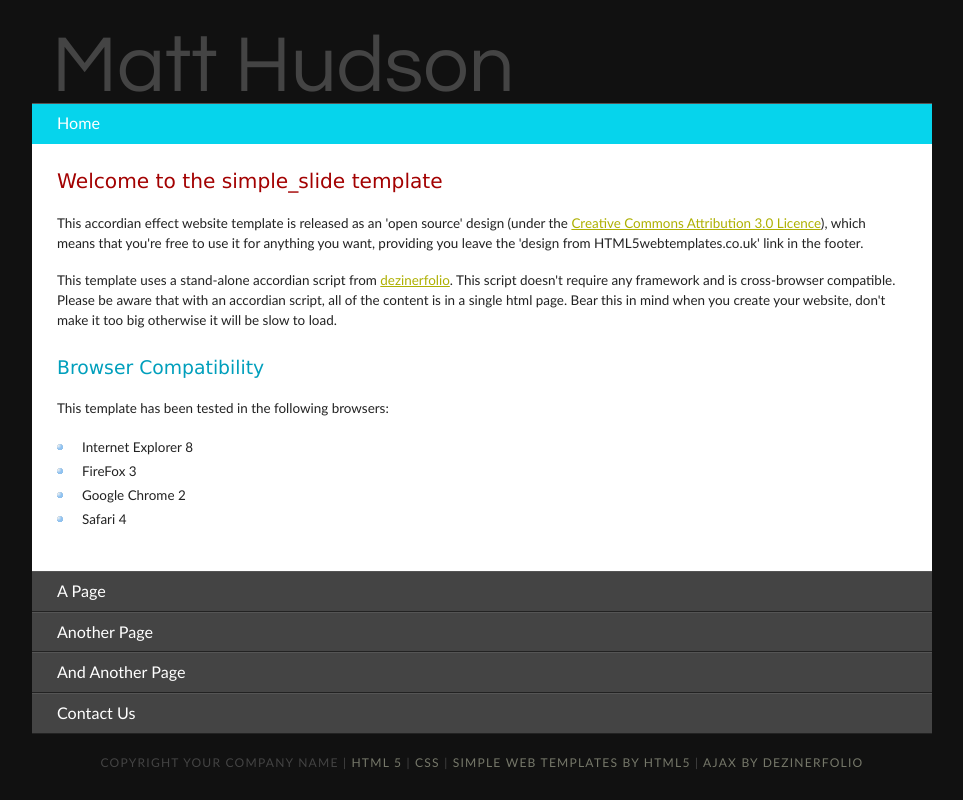
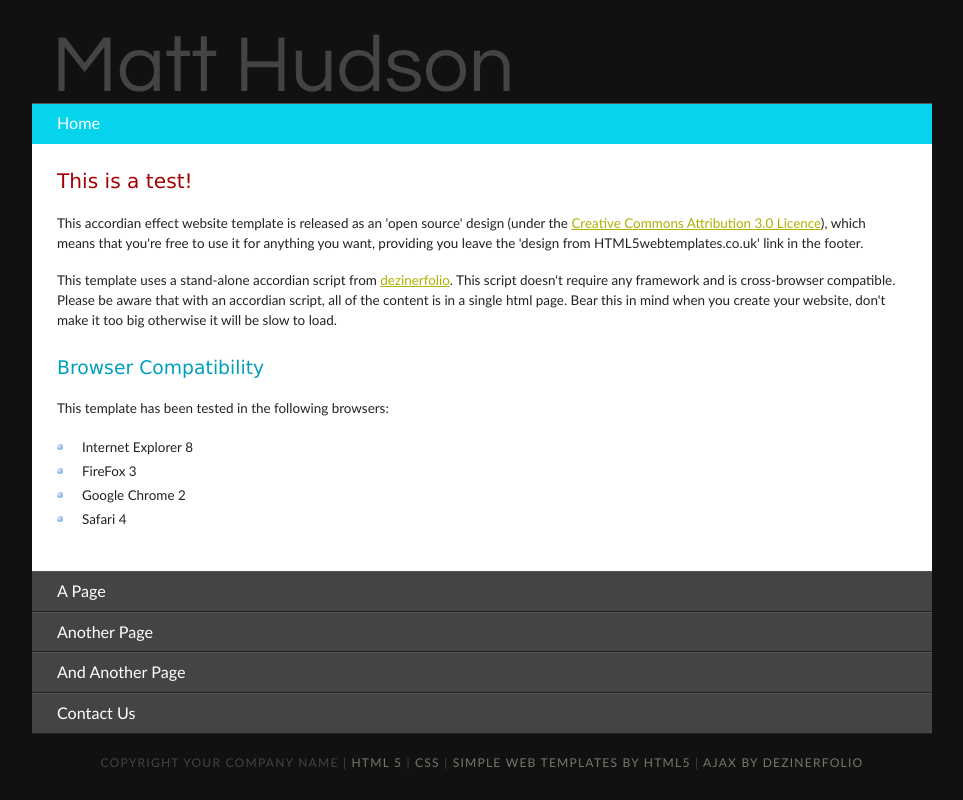
Before and after one commit to hudso1898/hudso1898.github.io, a plain HTML site: page index.html in a window 1280 px wide. Shown: the whole page, without its empty margins (158-1121 px from the left). Drawn offline with Linux system fonts and the light colour scheme.

Commit message:
Trying to update site on repository

```diff
--- a/index.html
+++ b/index.html
@@ -15,7 +15,7 @@
     <div id="test-header" class="accordion_headings header_highlight">Home</div>
     <div id="test-content">
       <div class="accordion_child">
-        <h1>Welcome to the simple_slide template</h1>
+        <h1>This is a test!</h1>
         <p>This accordian effect website template is released as an 'open source' design (under the <a href="http://creativecommons.org/licenses/by/3.0">Creative Commons Attribution 3.0 Licence</a>), which means that you're free to use it for anything you want, providing you leave the 'design from HTML5webtemplates.co.uk' link in the footer.</p>
         <p>This template uses a stand-alone accordian script from <a href="http://www.dezinerfolio.com/2007/07/19/simple-javascript-accordions">dezinerfolio</a>. This script doesn't require any framework and is cross-browser compatible. Please be aware that with an accordian script, all of the content is in a single html page. Bear this in mind when you create your website, don't make it too big otherwise it will be slow to load.</p>
         <h2>Browser Compatibility</h2>
```
